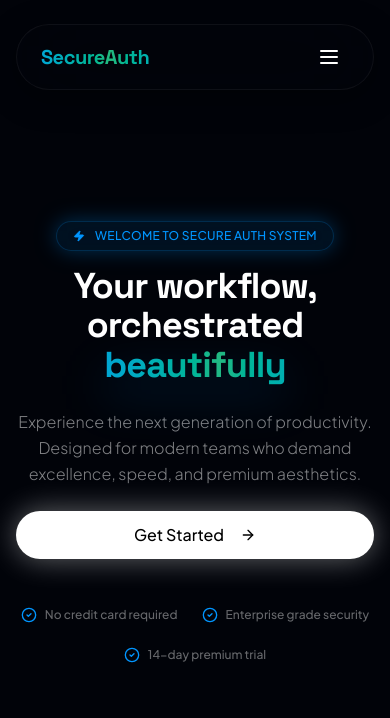
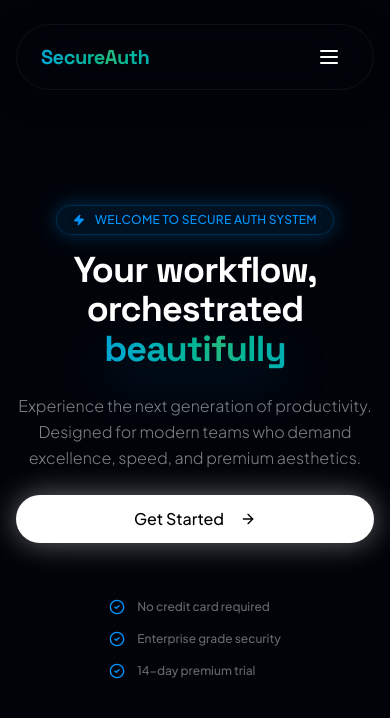
Before and after one commit to IamSoorajKj/SecuredUserAuthentication, a React (Vite) app in the folder frontend/: page / in a window 390 px wide. Shown: the top 718 px of the page. Built offline with nearby package versions, Linux system fonts and the light colour scheme.

Commit message:
fix home feature list alignment on mobile

```diff
--- a/frontend/src/pages/Home.jsx
+++ b/frontend/src/pages/Home.jsx
@@ -51,17 +51,17 @@ const Home = () => {
               </Button>
             </div>
 
-            <div className="pt-6 flex flex-wrap items-center justify-center gap-6 text-xs md:text-sm text-white/40 animate-in fade-in duration-1000 delay-500 font-medium">
-              <div className="flex items-center gap-2">
-                <CheckCircle2 className="w-4 h-4 text-primary" />
+            <div className="pt-8 flex flex-col md:flex-row items-start md:items-center justify-center gap-y-4 md:gap-x-8 text-xs md:text-sm text-white/40 animate-in fade-in duration-1000 delay-500 font-medium w-fit mx-auto">
+              <div className="flex items-center gap-3">
+                <CheckCircle2 className="w-4 h-4 text-primary shrink-0" />
                 <span>No credit card required</span>
               </div>
-              <div className="flex items-center gap-2">
-                <CheckCircle2 className="w-4 h-4 text-primary" />
+              <div className="flex items-center gap-3">
+                <CheckCircle2 className="w-4 h-4 text-primary shrink-0" />
                 <span>Enterprise grade security</span>
               </div>
-              <div className="flex items-center gap-2">
-                <CheckCircle2 className="w-4 h-4 text-primary" />
+              <div className="flex items-center gap-3">
+                <CheckCircle2 className="w-4 h-4 text-primary shrink-0" />
                 <span>14-day premium trial</span>
               </div>
             </div>
```
